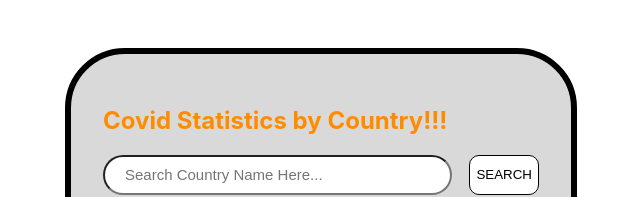
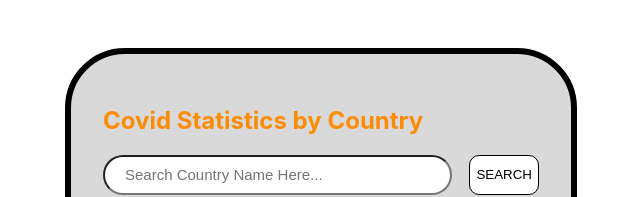
Before and after one commit to gordonzhao1023/Covid-Tracker, a React (Create React App) app: page / in a window 1280 px wide. Shown: the top 197 px of the page, without its empty margins (319-959 px from the left). Built offline with nearby package versions, Linux system fonts and the light colour scheme.

Commit message:
removed exclamation marks and added some scipt in PR

```diff
--- a/src/Header.js
+++ b/src/Header.js
@@ -23,7 +23,7 @@ const Header = () => {
 
 	return (
 		<React.Fragment>
-			<h1 className={classes.title}>Covid Statistics by Country!!!</h1>
+			<h1 className={classes.title}>Covid Statistics by Country</h1>
 			<form onSubmit={fetchCountryDataHandler} className={classes.form}>
 				<input
 					type='search'
```
